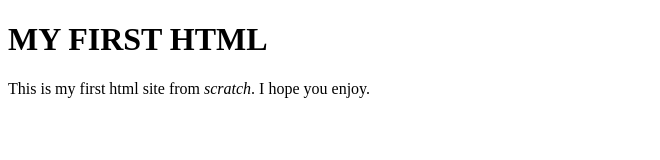
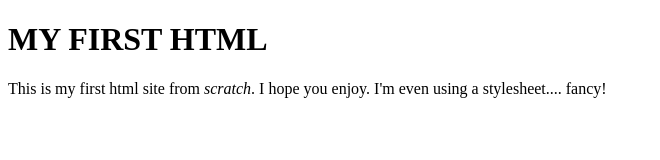
Before and after one commit to bazookadaver/html-sandbox, a plain HTML site: page index.html in a window 1280 px wide. Shown: the whole page, without its empty margins (0-660 px from the left). Drawn offline with Linux system fonts and the light colour scheme.

Commit message:
stylesheet info

```diff
--- a/index.html
+++ b/index.html
@@ -6,5 +6,7 @@
 <body>
     <h1>MY FIRST HTML</h1>
 This is my first html site from <em>scratch</em>.  I hope you enjoy.
+
+I'm even using a stylesheet.... fancy!
 </body>
 </html>
```
